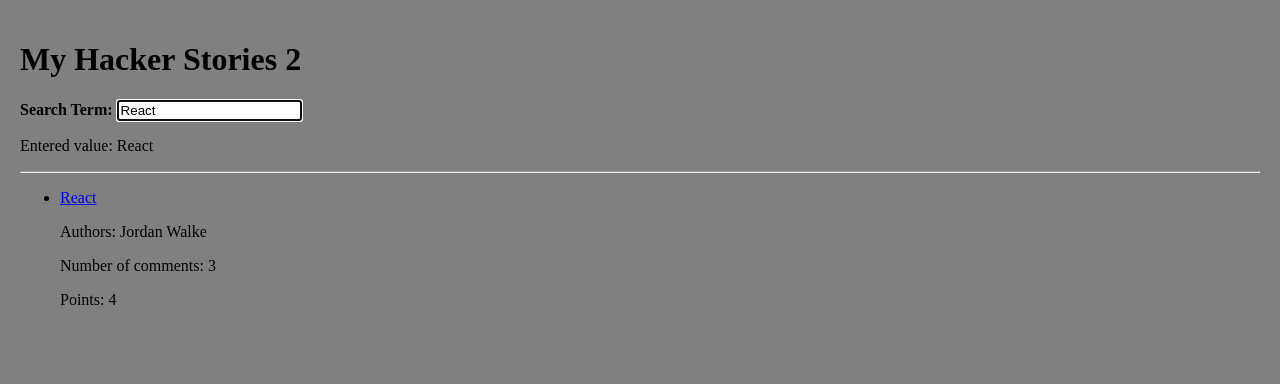
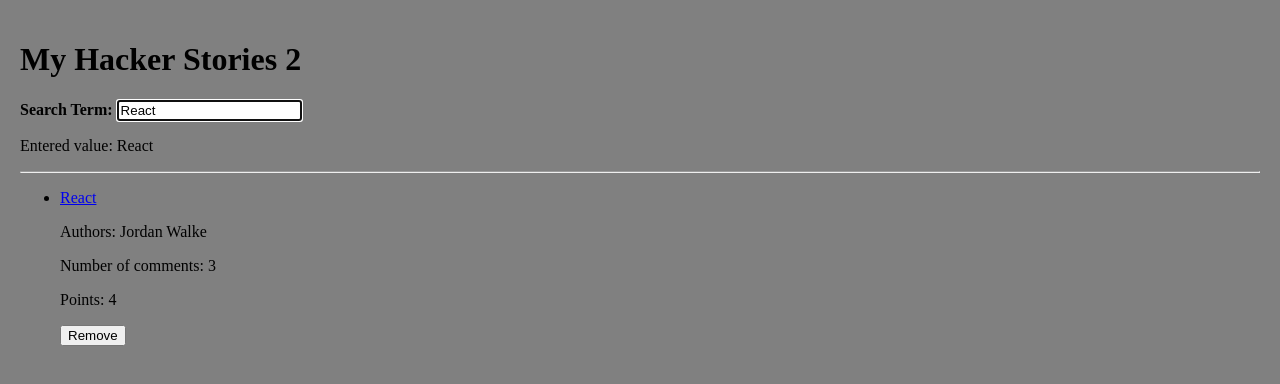
Before and after one commit to TomasNati/react, a React (Vite) app in the folder hacker-stories/: page / in a window 1280 px wide. Shown: the top 384 px of the page. Built offline with nearby package versions, Linux system fonts and the light colour scheme.

Commit message:
Adding inline handler

```diff
--- a/hacker-stories/src/App.tsx
+++ b/hacker-stories/src/App.tsx
@@ -1,4 +1,12 @@
-import { useState, type ChangeEvent , type FocusEvent, useEffect, type Dispatch, type SetStateAction, type HTMLInputTypeAttribute, useRef} from 'react'
+import { useState,
+    type ChangeEvent,
+    type FocusEvent,
+    useEffect,
+    type Dispatch,
+    type SetStateAction,
+    type HTMLInputTypeAttribute,
+    useRef
+} from 'react'
 import './App.css'
 
 const searchKey = 'search';
@@ -31,10 +39,11 @@
   title: string;
   author: string;
   num_comments: number;
-  points: number
+  points: number;
+  onRemoveClicked: () => void;
 }
 
-const ItemList = ({ url, title, author, num_comments, points } : ItemListProps) => {
+const ItemList = ({ url, title, author, num_comments, points, onRemoveClicked } : ItemListProps) => {
   console.log(`Item with url ${url} renders`)
   return (
     <li>
@@ -42,16 +51,25 @@
       <p>Authors: {author}</p>
       <p>Number of comments: {num_comments}</p>
       <p>Points: {points}</p>
-  </li>
+      <button type="button" onClick={onRemoveClicked}>Remove</button>
+      <br />
+      <br />
+    </li>
   )
 }
 
-const List = ({list} : {list: Stories[]}) =>  {
+const List = ({list, onRemoveClicked} : {list: Stories[], onRemoveClicked: (objectID: number) => void}) =>  {
   console.log('List renders')
   // rest operator on the left, {objectID,...item}, destructure objectID current element in the list,
   //   assigning the rest of the properties to a new object, 'item'.
   // spread operator on the right, ...item, creates key=value pairs for each operator in item object
-  return list.map(({objectID, ...item}) => <ItemList key={objectID} {...item} /> )
+  return list.map(({objectID, ...item}) => (
+    <ItemList
+        key={objectID}
+        onRemoveClicked={() => onRemoveClicked(objectID)}
+        {...item}
+    />
+  ))
 }
 
 interface InputWithLabelProps {
@@ -101,8 +119,7 @@
 
 const App = () =>  {
   const [searchTerm, setSearchTerm] = useStorageState(searchKey, "React")
-
-  const stories: Stories[] =  [
+  const [stories, setStories] = useState<Stories[]>( [
     {
       title: 'React',
       url: 'http://reactjs.org/',
@@ -119,7 +136,7 @@
       points: 5,
       objectID: 1
     }
-  ]
+  ])
 
   console.log('App renders')
 
@@ -127,6 +144,11 @@
 
   const handleSearchTermChanged = (newTerm: string) => {
     setSearchTerm(newTerm)
+  }
+
+  const handleRemoveStory = (objectID: number) => {
+    const newStories = stories.filter((story) => story.objectID !== objectID)
+    setStories(newStories)
   }
 
   return (
@@ -143,7 +165,7 @@
       </InputWithLabel>
       <hr />
       <ul>
-        <List list={filteredStories} />
+        <List list={filteredStories} onRemoveClicked={handleRemoveStory} />
       </ul>
     </div>
   )
```
